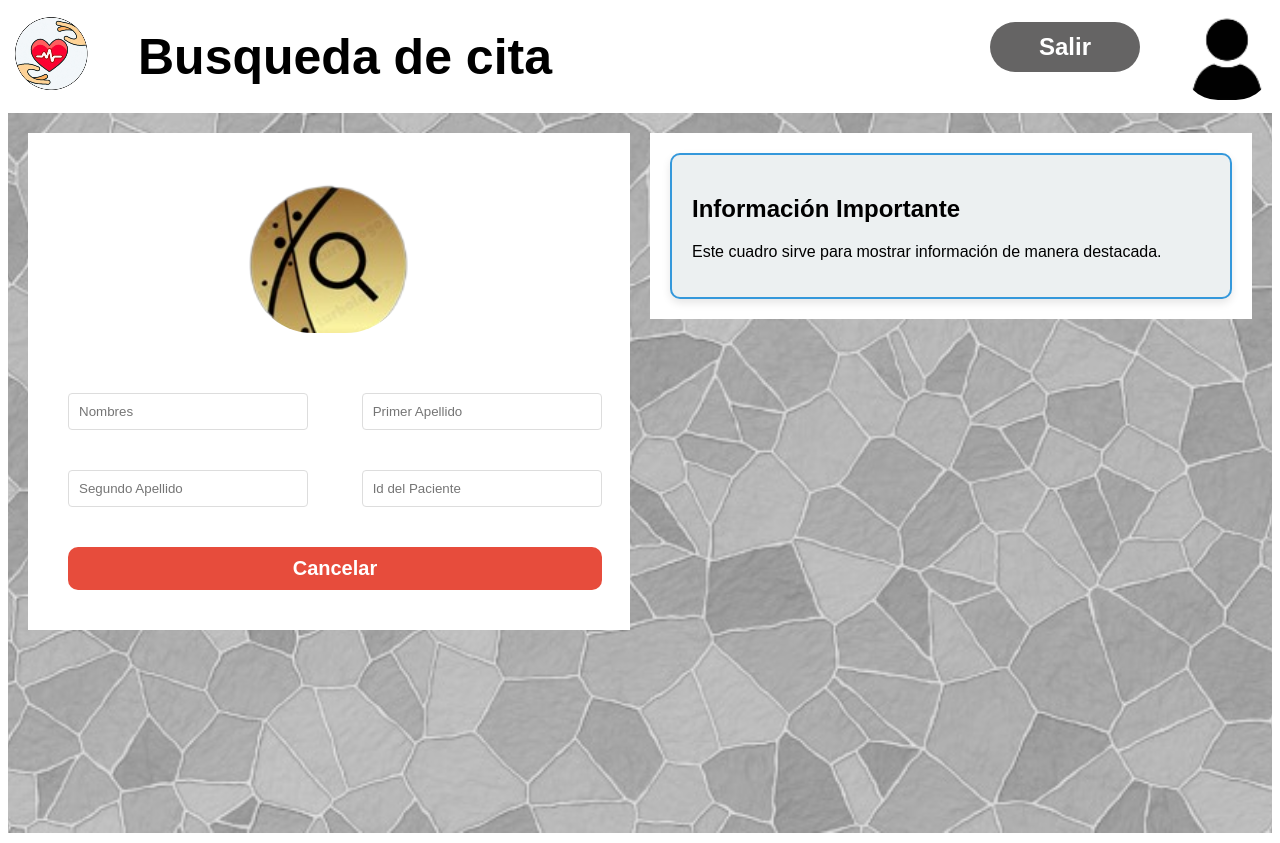
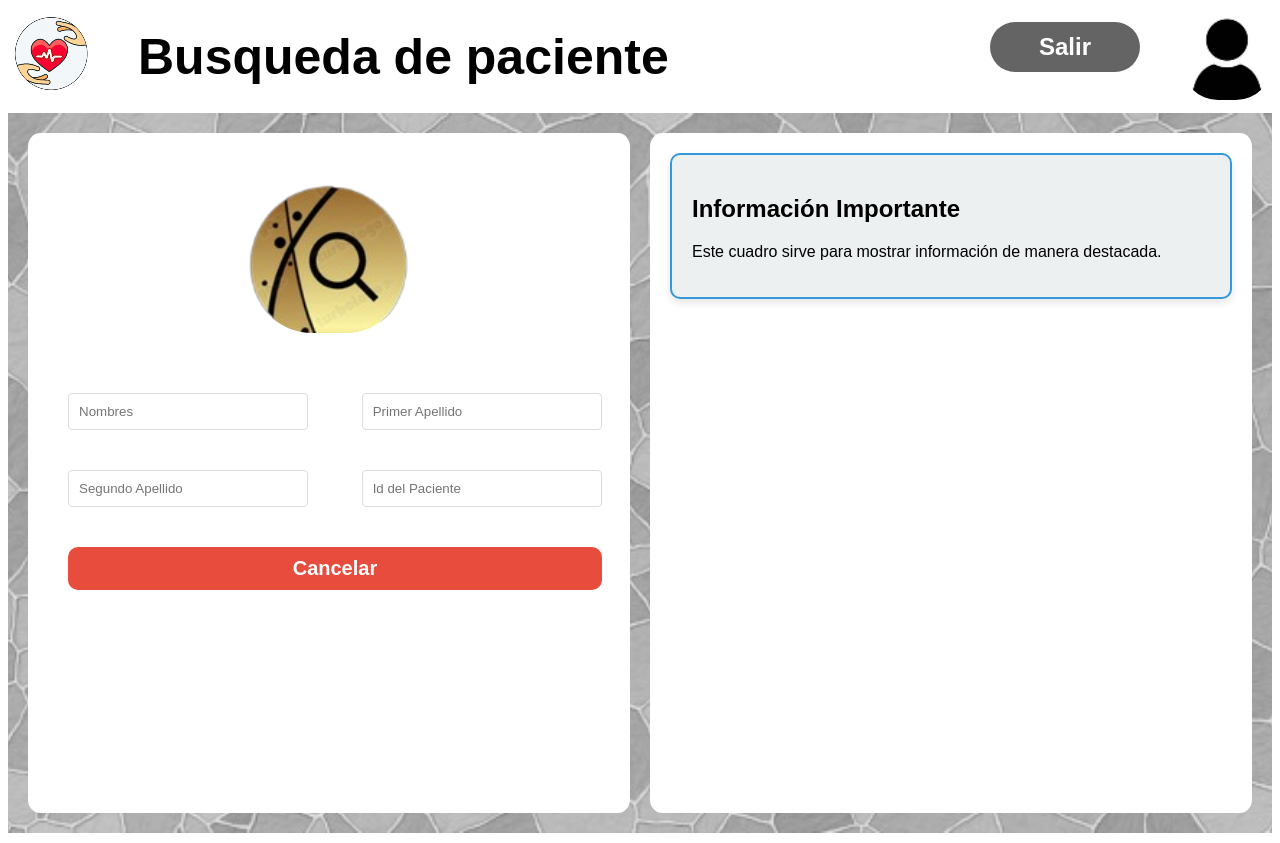
Before and after one commit to Roroma24/Proyecto, a Flask app: page /pacient in a window 1280 px wide. Run offline with Flask 3, Linux system fonts and the light colour scheme.

Commit message:
Modificaciones a la página paciente

```diff
--- a/app/static/css/paciente.css
+++ b/app/static/css/paciente.css
@@ -90,19 +90,21 @@ section {
 
 .flex-container {
   display: flex;
-  justify-content: space-between; /* Espacio entre Left y Right */
-  align-items: flex-start; /* Alinear arriba */
-  gap: 20px; /* Espacio entre ellos */
+  justify-content: space-between;
+  align-items: stretch; /* <<< Cambia de flex-start a stretch */
+  gap: 20px;
   padding: 20px;
+  height: 90%; /* <<< Ocupar todo el alto de la ventana */
 }
 
-/* Ajustamos para que Left y Right ocupen exactamente 50% cada uno */
 .Left, .Right {
   background-color: #fff;
+  border-radius: 2%;
   flex: 1 1 0;
   width: 50%;
   padding: 20px;
-  box-sizing: border-box; /* Para que el padding no afecte el ancho real */
+  box-sizing: border-box;
+  height: 105%; /* <<< Ocupar todo el alto del contenedor padre */
 }
 
 .Left {
--- a/app/templates/paciente.html
+++ b/app/templates/paciente.html
@@ -30,7 +30,7 @@ Descripción:
             <!-- Barra de iconos y título principal -->
             <div class="icon-bar">
                 <div class="icon"></div> <!-- Espacio para un ícono -->
-                <h1 class="titulo-principal">Busqueda de cita</h1> <!-- Título principal -->
+                <h1 class="titulo-principal">Busqueda de paciente</h1> <!-- Título principal -->
             </div>
             <!-- Contenedor para el botón de salir -->
             <div class="container_2">
```
